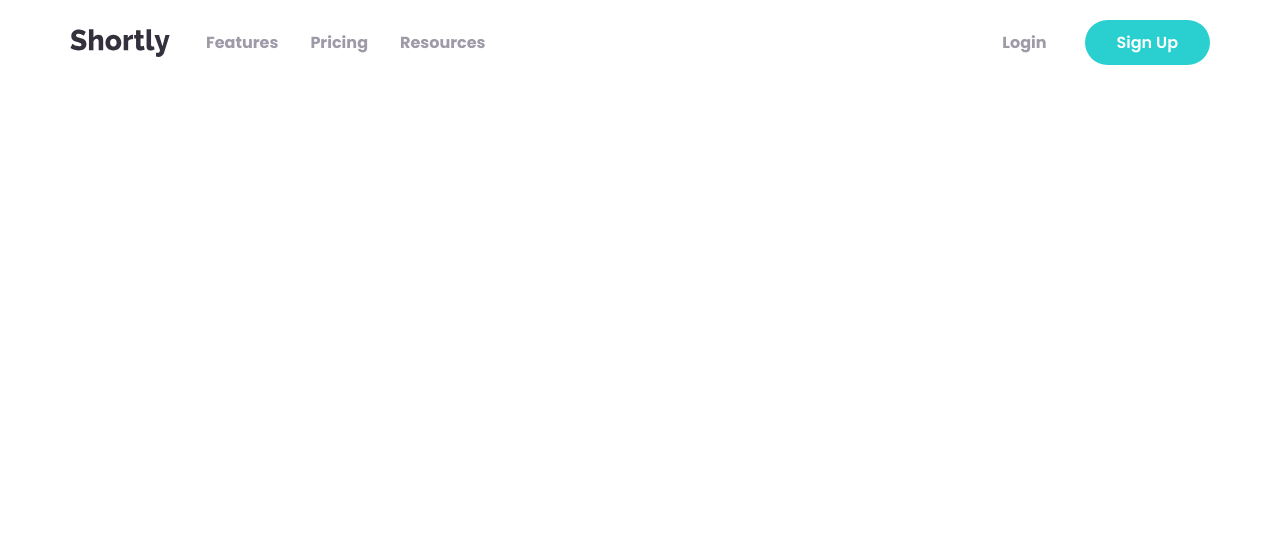
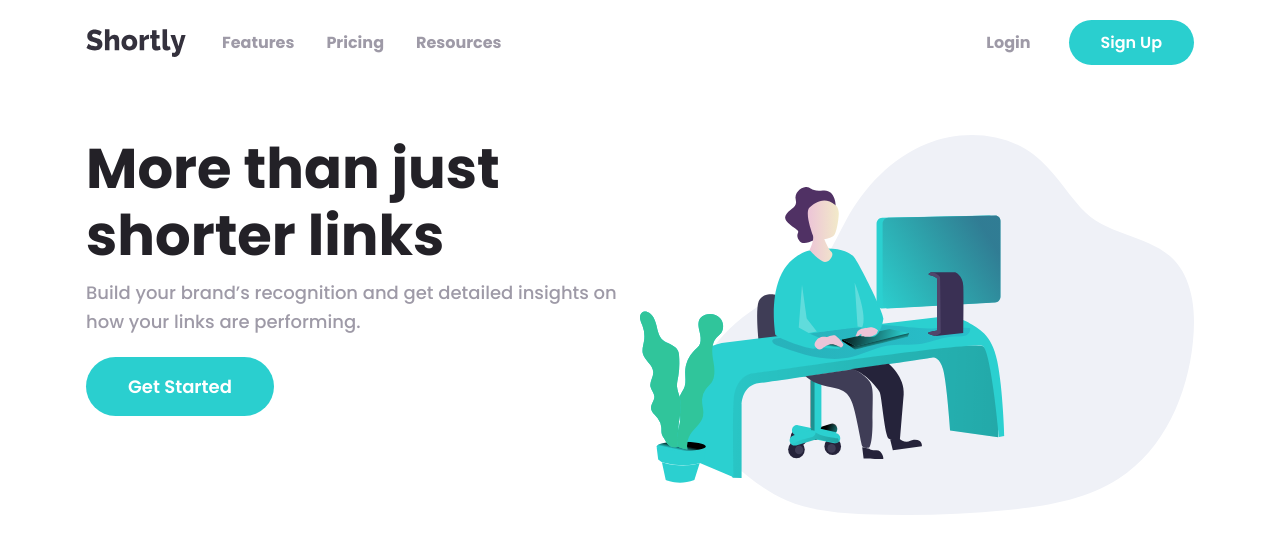
Before and after one commit to YachuJoshi/URL-Shortening-App, a Next.js app: page / in a window 1280 px wide. Shown: the top 554 px of the page. Built offline with nearby package versions, Linux system fonts and the light colour scheme.

Commit message:
Added Hero section :boom:

```diff
--- /dev/null
+++ b/src/components/Hero.jsx
@@ -0,0 +1,27 @@
+import styles from "./Hero.module.scss";
+
+import { Button } from "../ui-kits";
+
+export const Hero = () => {
+  return (
+    <div className={styles.Hero}>
+      <div className={styles.Details}>
+        <h1 className={styles.Heading}>More than just shorter links</h1>
+        <p className={styles.Text}>
+          Build your brand’s recognition and get detailed insights on how your
+          links are performing.
+        </p>
+        <Button type="primary" className={styles.Button}>
+          Get Started
+        </Button>
+      </div>
+      <figure className={styles.BrandingFigure}>
+        <img
+          src="/images/illustration-working.svg"
+          alt="Working"
+          className={styles.BrandingImage}
+        />
+      </figure>
+    </div>
+  );
+};
--- /dev/null
+++ b/src/components/Hero.module.scss
@@ -0,0 +1,109 @@
+@import '../styles/main.scss';
+
+.Hero {
+  display: flex;
+  flex-flow: column-reverse;
+  padding: 0 16px;
+
+  @include media-breakpoint-up(md) {
+    flex-flow: row;
+    margin-top: 50px;
+  }
+}
+
+.Details {
+  display: flex;
+  flex-flow: column;
+  align-items: center;
+  text-align: center;
+
+  @include media-breakpoint-up(md) {
+    text-align: left;
+    align-items: stretch;
+    flex: 0 1 50%;
+  }
+}
+
+.Heading {
+  color: $very-dark-violet;
+  font-size: 40px;
+  font-weight: 700;
+  margin-top: 36px;
+  line-height: 1.2;
+
+  @include media-breakpoint-up(md) {
+    font-size: 52px;
+    margin-top: 0;
+  }
+
+  @include media-breakpoint-up(lg) {
+    font-size: 56px;
+  }
+
+  @include media-breakpoint-up(xl) {
+    font-soze: 60px;
+  }
+}
+
+.Text {
+  font-size: 18px;
+  color: $grayish-violet;
+  font-weight: 500;
+  margin: 20px 0;
+  line-height: 1.6;
+
+  @include media-breakpoint-up(md) {
+    margin-top: 10px;
+    width: 80%;
+    text-align: left;
+  }
+
+  @include media-breakpoint-up(lg) {
+    width: 100%;
+  }
+
+  @include media-breakpoint-up(xxl) {
+    width: 90%;
+  }
+}
+
+.Button {
+  font-size: 18px;
+  padding: 16px 42px;
+
+  @include media-breakpoint-up(md) {
+    align-self: flex-start;
+  }
+}
+
+.BrandingFigure {
+  display: flex;
+  justify-content: center;
+  align-self: stretch;
+
+  @include media-breakpoint-up(sm) {
+    height: 360px;
+    width: calc(1.5 * 360px);
+    margin: 0 auto;
+  }
+
+  @include media-breakpoint-up(md) {
+    flex: 1;
+    margin: 0;
+    height: 300px;
+    width: 400px;
+  }
+
+  @include media-breakpoint-up(lg) {
+    height: 360px;
+  }
+
+  @include media-breakpoint-up(xl) {
+    height: 380px;
+  }
+}
+
+.BrandingImage {
+  height: 100%;
+  width: 100%;
+}
--- a/src/components/NavBar.jsx
+++ b/src/components/NavBar.jsx
@@ -17,7 +17,7 @@ export const NavBar = () => {
   return (
     <header>
       <nav className={styles.NavBar}>
-        <Container className={styles.Container}>
+        <div className={styles.Container}>
           <Image
             src="/images/logo.svg"
             alt="Logo"
@@ -67,7 +67,7 @@ export const NavBar = () => {
               Sign Up
             </Button>
           </div>
-        </Container>
+        </div>
       </nav>
     </header>
   );
--- a/src/components/NavBar.module.scss
+++ b/src/components/NavBar.module.scss
@@ -33,6 +33,7 @@
 }
 
 .Menu {
+  z-index: 100;
   position: absolute;
   top: 78px;
   left: 50%;
--- a/src/components/index.js
+++ b/src/components/index.js
@@ -1 +1,2 @@
 export { NavBar } from "./NavBar";
+export { Hero } from "./Hero";
--- a/src/pages/HomePage.jsx
+++ b/src/pages/HomePage.jsx
@@ -1,11 +1,13 @@
 import styles from "./HomePage.module.scss";
 
-import { NavBar } from "../components";
+import { Hero, NavBar } from "../components";
+import { Container } from "../ui-kits";
 
 export const HomePage = () => {
   return (
-    <>
+    <Container>
       <NavBar />
-    </>
+      <Hero />
+    </Container>
   );
 };
--- a/src/ui-kits/Button.module.scss
+++ b/src/ui-kits/Button.module.scss
@@ -11,7 +11,6 @@
   padding: 10px 32px;
   color: $white;
   border: none;
-  width: 100%;
   border-radius: 100px;
   transition: all 0.2s ease-out;
 
```
